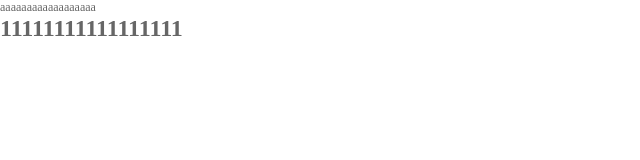
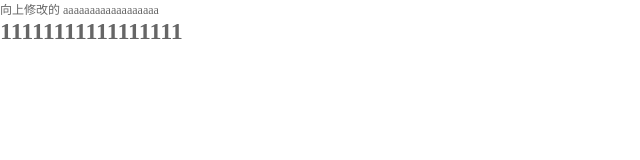
Before and after one commit to wzx1072351129/git-dome, a website: page src/dome.html in a window 1280 px wide. Shown: the full height of the page, 0-640 px from the left. Drawn offline with nearby package versions, Linux system fonts and the light colour scheme.

Commit message:
线上修改的

```diff
--- a/src/dome.html
+++ b/src/dome.html
@@ -20,6 +20,7 @@
         <script type="text/javascript" src="https://cdn.bootcss.com/jquery/1.12.4/jquery.min.js"></script>
     </head>
 <body>
+    向上修改的
     aaaaaaaaaaaaaaaaaa
     <h1>11111111111111111</h1>
     <script type="text/javascript"></script>
```
